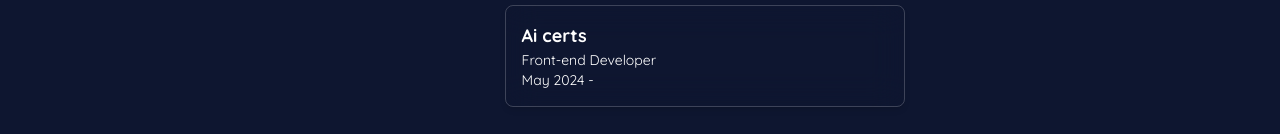
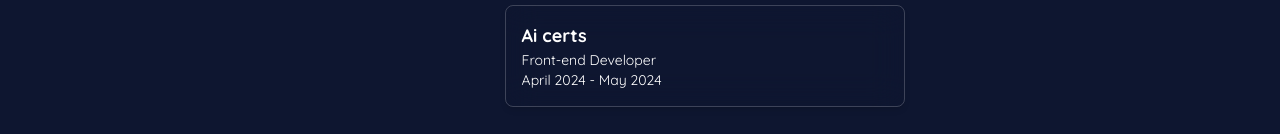
Before and after one commit to Anupam890/Anupam890.github.io, a React (Vite) app: page /resume/experience in a window 1280 px wide. Shown: the part 205-339 px from the top of the page. Built offline with nearby package versions, Linux system fonts and the light colour scheme.

Commit message:
added new company name

```diff
--- a/src/components/resume/Experience.jsx
+++ b/src/components/resume/Experience.jsx
@@ -9,7 +9,11 @@ const Experience = () => {
     {
       companyName: "Ai certs",
       role: "Front-end Developer",
-      duration: "May 2024 - ",
+      duration: "April 2024 - May 2024",
+    },{
+      companyName:"WSA, Bangalore",
+      role:"MERN Stack Developer",
+      duration:"May 2024 - Present"
     }
 
   ];
```
